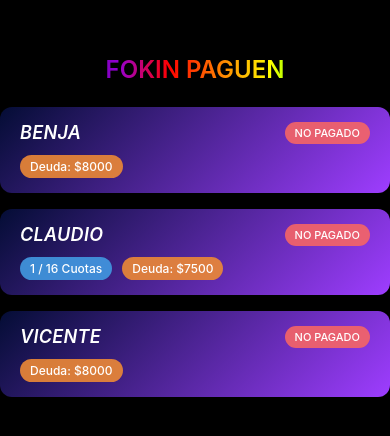
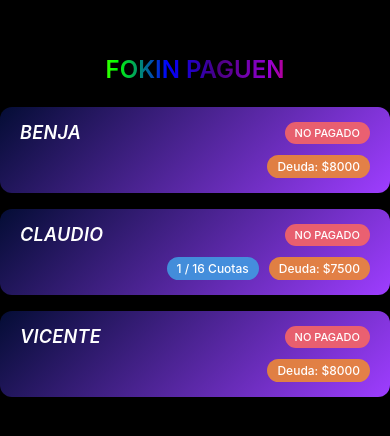
Before and after one commit to JavierQaZ/deudas-team, a React (Create React App) app: page / in a window 390 px wide. Shown: the part 210-646 px from the top of the page. Built offline with nearby package versions, Linux system fonts and the light colour scheme.

Commit message:
fix estilos 2

```diff
--- a/src/App.css
+++ b/src/App.css
@@ -26,7 +26,7 @@
   -webkit-background-clip: text;
   -webkit-text-fill-color: transparent;
   background-clip: text;
-  animation: rainbow-animation 3s linear infinite;
+  animation: rainbow-animation 0.2s linear infinite;
   text-align: center;
 }
 
--- a/src/components/deudor.css
+++ b/src/components/deudor.css
@@ -99,6 +99,10 @@
     right: 25px;
   }
 
+  .deu-detalles {
+    justify-content: flex-end;
+  }
+
   .deu-detalles span {
     font-size: 13px;
     padding: 5px 12px;
@@ -129,7 +133,7 @@
 
   .deu-detalles {
     gap: 10px;
-    justify-content: flex-start;
+    justify-content: flex-end;
   }
 
   .deu-detalles span {
@@ -152,6 +156,11 @@
   .estado {
     font-size: 10px;
     padding: 3px 8px;
+    right: 15px;
+  }
+
+  .deu-detalles {
+    justify-content: flex-end;
   }
 
   .deu-detalles span {
```
